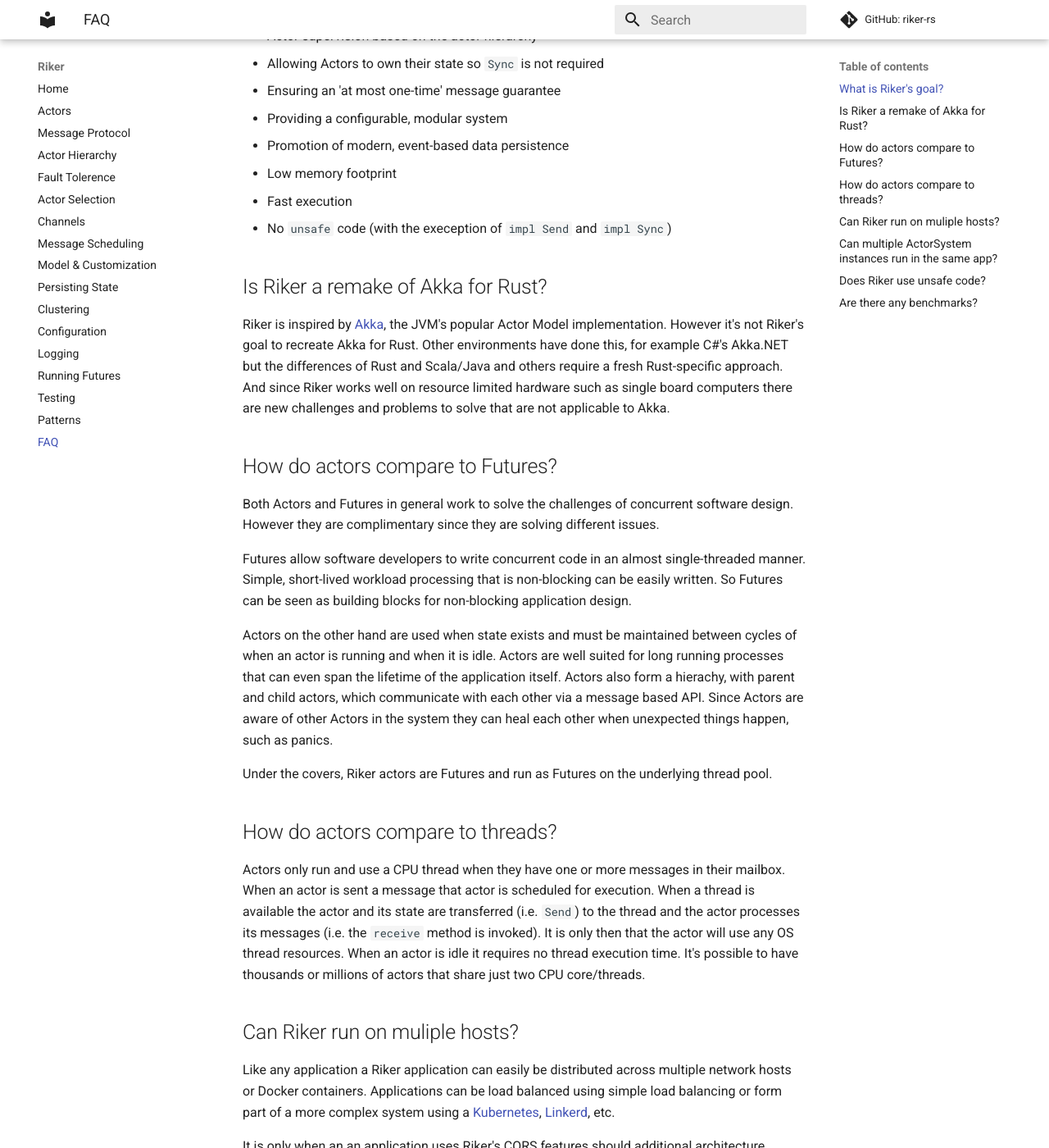
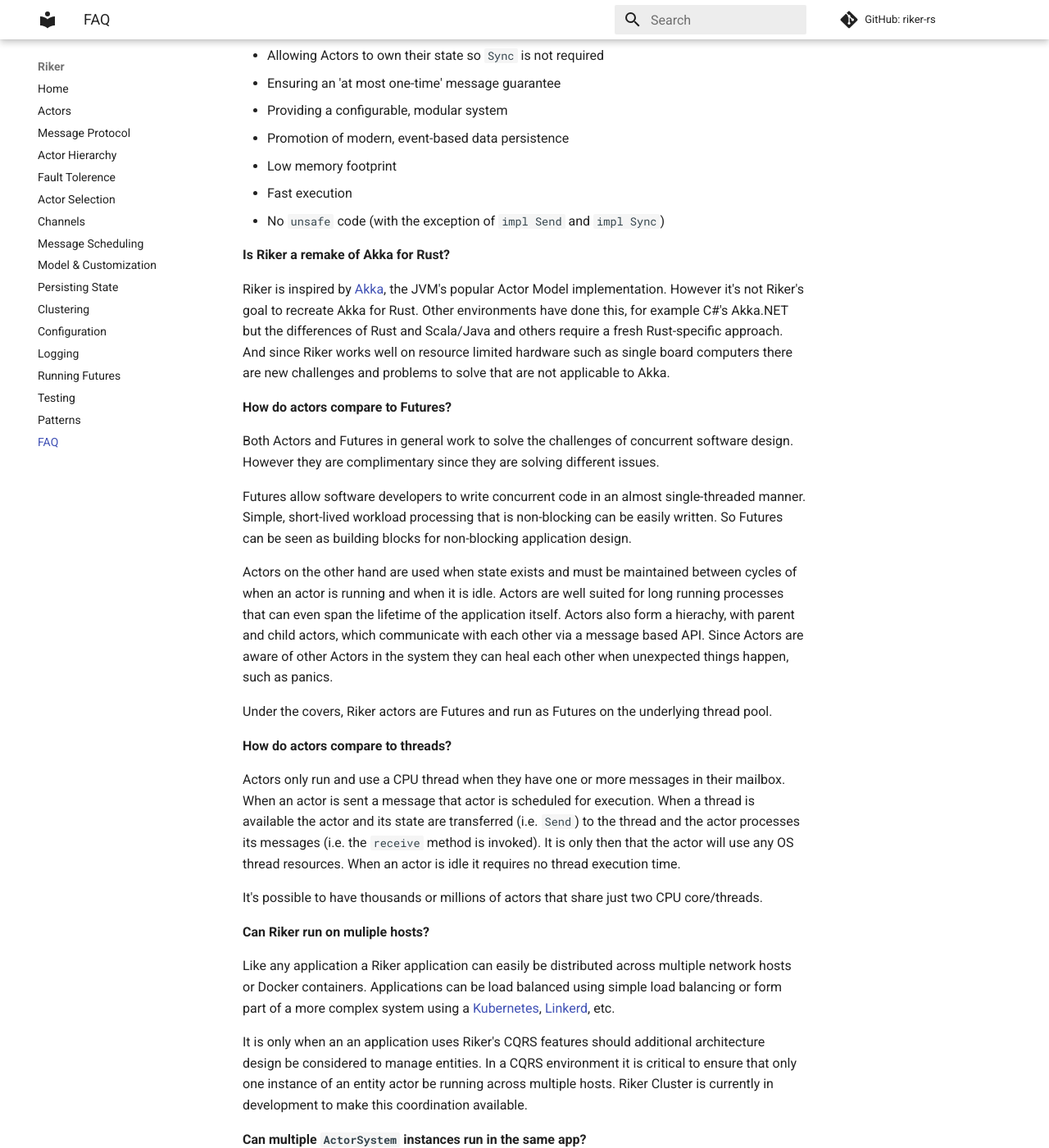
Before and after one commit to riker-rs/website, an MkDocs documentation site: the page built from docs/faq.md, in a window 1280 px wide and 1400 px high, scrolled down 342 px. Shown: the whole window at 82% size. Built offline with MkDocs 1.6.1 and Material for MkDocs 9.7.7, drawn with Linux system fonts in a browser that asks for light colours; comment, search, counter and statistics services are not loaded; old or Windows-style settings are respelled for this version of MkDocs.

Commit message:
reformatted faq

````diff
--- a/docs/faq.md
+++ b/docs/faq.md
@@ -1,9 +1,5 @@
+**What is Riker's goal?**
 
-
-
-
-
-## What is Riker's goal?
 Riker's principle goal is to be a framework to make concurrent, resilient software development easy and to make the Actor Model applicable to a wide spectrum of platforms.
 
 Riker achieves this by:
@@ -16,13 +12,13 @@
 - Promotion of modern, event-based data persistence
 - Low memory footprint
 - Fast execution
-- No `unsafe` code (with the exeception of `impl Send` and `impl Sync`)
+- No `unsafe` code (with the exception of `impl Send` and `impl Sync`)
 
-## Is Riker a remake of Akka for Rust?
+**Is Riker a remake of Akka for Rust?**
 
 Riker is inspired by [Akka](https://akka.io/), the JVM's popular Actor Model implementation. However it's not Riker's goal to recreate Akka for Rust. Other environments have done this, for example C#'s Akka.NET but the differences of Rust and Scala/Java and others require a fresh Rust-specific approach. And since Riker works well on resource limited hardware such as single board computers there are new challenges and problems to solve that are not applicable to Akka.
 
-## How do actors compare to Futures?
+**How do actors compare to Futures?**
 
 Both Actors and Futures in general work to solve the challenges of concurrent software design. However they are complimentary since they are solving different issues.
 
@@ -32,23 +28,25 @@
 
 Under the covers, Riker actors are Futures and run as Futures on the underlying thread pool.
 
-## How do actors compare to threads?
+**How do actors compare to threads?**
 
-Actors only run and use a CPU thread when they have one or more messages in their mailbox. When an actor is sent a message that actor is scheduled for execution. When a thread is available the actor and its state are transferred (i.e. `Send`) to the thread and the actor processes its messages (i.e. the `receive` method is invoked). It is only then that the actor will use any OS thread resources. When an actor is idle it requires no thread execution time. It's possible to have thousands or millions of actors that share just two CPU core/threads.
+Actors only run and use a CPU thread when they have one or more messages in their mailbox. When an actor is sent a message that actor is scheduled for execution. When a thread is available the actor and its state are transferred (i.e. `Send`) to the thread and the actor processes its messages (i.e. the `receive` method is invoked). It is only then that the actor will use any OS thread resources. When an actor is idle it requires no thread execution time.
 
-## Can Riker run on muliple hosts?
+It's possible to have thousands or millions of actors that share just two CPU core/threads.
+
+**Can Riker run on muliple hosts?**
 
 Like any application a Riker application can easily be distributed across multiple network hosts or Docker containers. Applications can be load balanced using simple load balancing or form part of a more complex system using a [Kubernetes](https://kubernetes.io/), [Linkerd](https://linkerd.io/), etc.
 
 It is only when an an application uses Riker's CQRS features should additional architecture design be considered to manage entities. In a CQRS environment it is critical to ensure that only one instance of an entity actor be running across multiple hosts. Riker Cluster is currently in development to make this coordination available.
 
-## Can multiple `ActorSystem` instances run in the same app?
+**Can multiple `ActorSystem` instances run in the same app?**
 
 It is possible to create two or more instances using `ActorSystem::new` but there is little benefit in doing so. A single instance is already optimized to run actors on the configured dispatcher which generally uses all cores of a CPU.
 
 An exception to this advice is when an application is handling greatly varying workloads and it is not possible due to architecture constraints to break into multiple applications.
 
-## Does Riker use `unsafe` code?
+**Does Riker use `unsafe` code?**
 
 Riker does not use `unsafe` for any memory management. We believe it's better to work with the Borrow Checker and compiler than against them.
 
@@ -58,6 +56,6 @@
 unsafe impl<T: Message> Send for Envelope<T> {}
 ```
 
-## Are there any benchmarks?
+**Are there any benchmarks?**
 
 We're working to provide common actor benchmarks soon. We want to make sure we're using benchmarks that actually mean something to real world scenarios. In terms of pure message throughput, one actor to another, several million messages can be sent per second on a standard 2018 laptop.
--- a/mkdocs.yml
+++ b/mkdocs.yml
@@ -31,3 +31,4 @@
 markdown_extensions:
   - admonition
   - codehilite
+  - pymdownx.details
````
